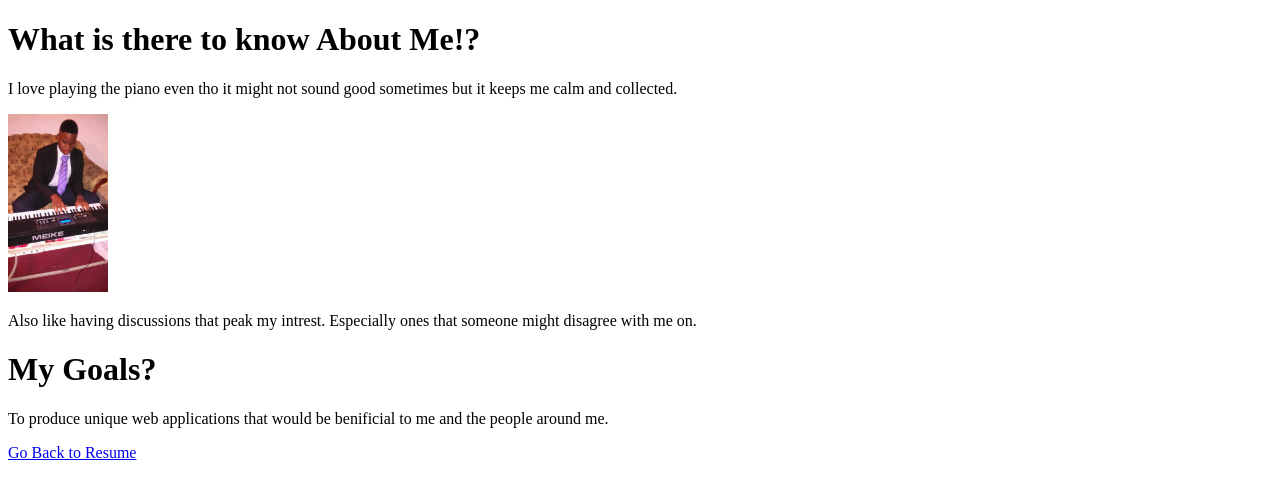
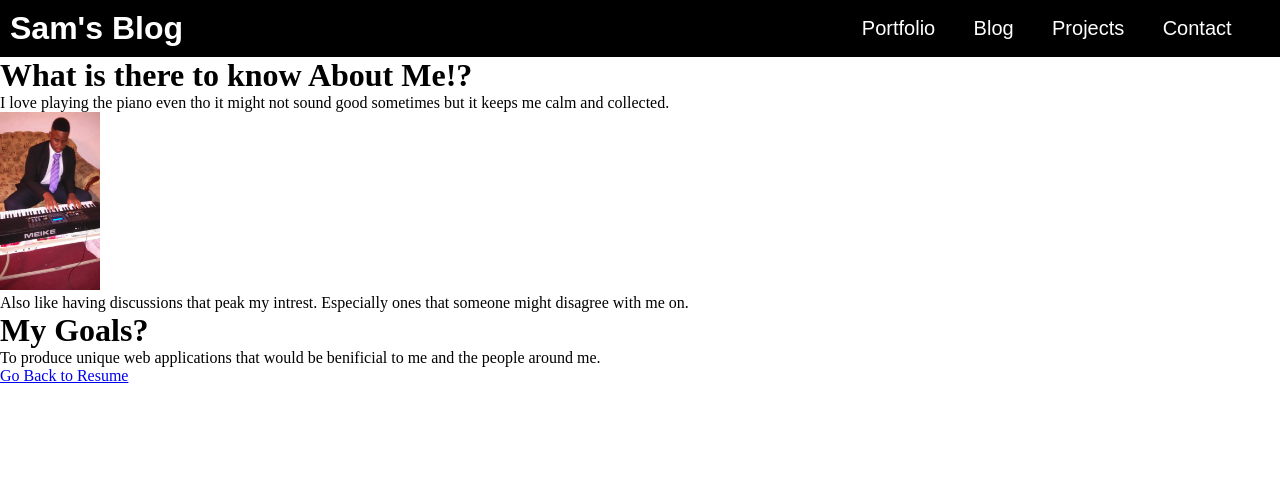
Before and after one commit to Samuel8946/Sam-Blog-Site, a plain HTML site: page blog.html in a window 1280 px wide. Drawn offline with Linux system fonts and the light colour scheme.

Commit message:
Just added a few things like general.css

```diff
--- a/blog.html
+++ b/blog.html
@@ -4,9 +4,23 @@
   <meta charset="UTF-8">
   <meta http-equiv="X-UA-Compatible" content="IE=edge">
   <meta name="viewport" content="width=device-width, initial-scale=1.0">
+  <link rel="stylesheet" href="general.css">
   <title>About me!</title>
 </head>
 <body>
+    <!--Nav Bar-->
+    <div class="position-fixed">
+      <div class="nav-flex">
+        <h1 class="logo"><a href="#">Sam's Blog</a></h1>
+        <div class="links">
+           <a href="https://samuel8946.github.io/Sam-Blog-Site/portfolio.html">Portfolio</a>
+           <a href="https://samuel8946.github.io/Sam-Blog-Site/blog.html">Blog</a>
+           <a href="https://samuel8946.github.io/Sam-Blog-Site/projects.html">Projects</a>
+           <a href="https://samuel8946.github.io/Sam-Blog-Site/contact.html">Contact</a>
+        </div>
+      </ul>
+    </div>
+
   <h1>What is there to know About Me!?</h1>
   <p>I love playing the piano even tho it might not sound good sometimes but it keeps me calm and collected.</p>
   <img style="width:100px;" src="IMG_20190628_215321.jpg" alt="Paino man">
--- /dev/null
+++ b/general.css
@@ -0,0 +1,67 @@
+* {
+  padding: 0;
+  margin: 0;
+}
+
+body {
+  padding-bottom: 1000px;
+}
+
+/* Custom scroll-bar*/
+
+/* width */
+::-webkit-scrollbar {
+  width: 8px;
+}
+
+/* Track */
+::-webkit-scrollbar-track {
+  background: #f1f1f1;
+}
+
+/* Handle */
+::-webkit-scrollbar-thumb {
+  background: #838588b6;
+}
+
+/* Handle on hover */
+::-webkit-scrollbar-thumb:hover {
+  background: #585555;
+}
+
+/* Nav-bar */
+.nav-flex {
+  display: flex;
+  justify-content: space-between;
+  align-items: center;
+  text-decoration: none;
+  background-color: black;
+  padding: 10px 10px;
+  color: white;
+  font-family: Arial;
+}
+
+
+.links a, li {
+  display: flex;
+  flex-direction: row;
+  text-decoration:none;
+  font-size: 20px;
+  margin-right: 3vw;
+  color: white;
+  list-style-type: none;
+}
+
+.links {
+  display:flex;
+  }
+
+.logo {
+  display: flex;
+  justify-content: start;
+}
+
+.logo a {
+  text-decoration: none;
+  color: white;
+}
--- a/style.css
+++ b/style.css
@@ -1,71 +1,3 @@
-* {
-  padding: 0;
-  margin: 0;
-}
-
-body {
-  padding-bottom: 1000px;
-}
-
-/* Custom scroll-bar*/
-
-/* width */
-::-webkit-scrollbar {
-  width: 8px;
-}
-
-/* Track */
-::-webkit-scrollbar-track {
-  background: #f1f1f1;
-}
-
-/* Handle */
-::-webkit-scrollbar-thumb {
-  background: #838588b6;
-}
-
-/* Handle on hover */
-::-webkit-scrollbar-thumb:hover {
-  background: #585555;
-}
-
-/* Nav-bar */
-.nav-flex {
-  display: flex;
-  justify-content: space-between;
-  align-items: center;
-  text-decoration: none;
-  background-color: black;
-  padding: 10px 10px;
-  color: white;
-  font-family: Arial;
-}
-
-
-.links a, li {
-  display: flex;
-  flex-direction: row;
-  text-decoration:none;
-  font-size: 20px;
-  margin-right: 3vw;
-  color: white;
-  list-style-type: none;
-}
-
-.links {
-  display:flex;
-  }
-
-.logo {
-  display: flex;
-  justify-content: start;
-}
-
-.logo a {
-  text-decoration: none;
-  color: white;
-}
-
 /* Main- Page */
 
 .main-content {
```
Also changed, not shown: contact.html (+14 -0 lines), index.html (+1 -0 lines), portfolio.html (+15 -0 lines).
